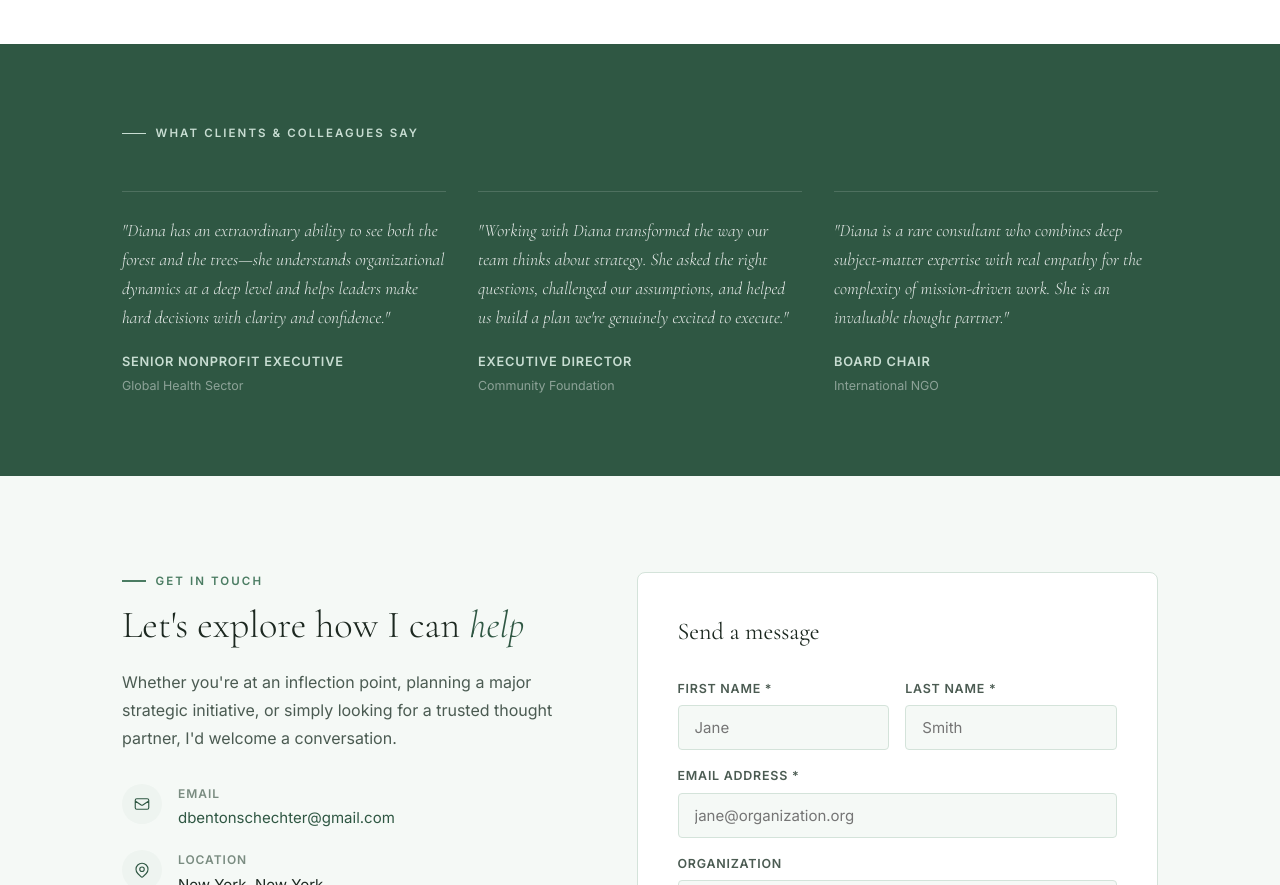
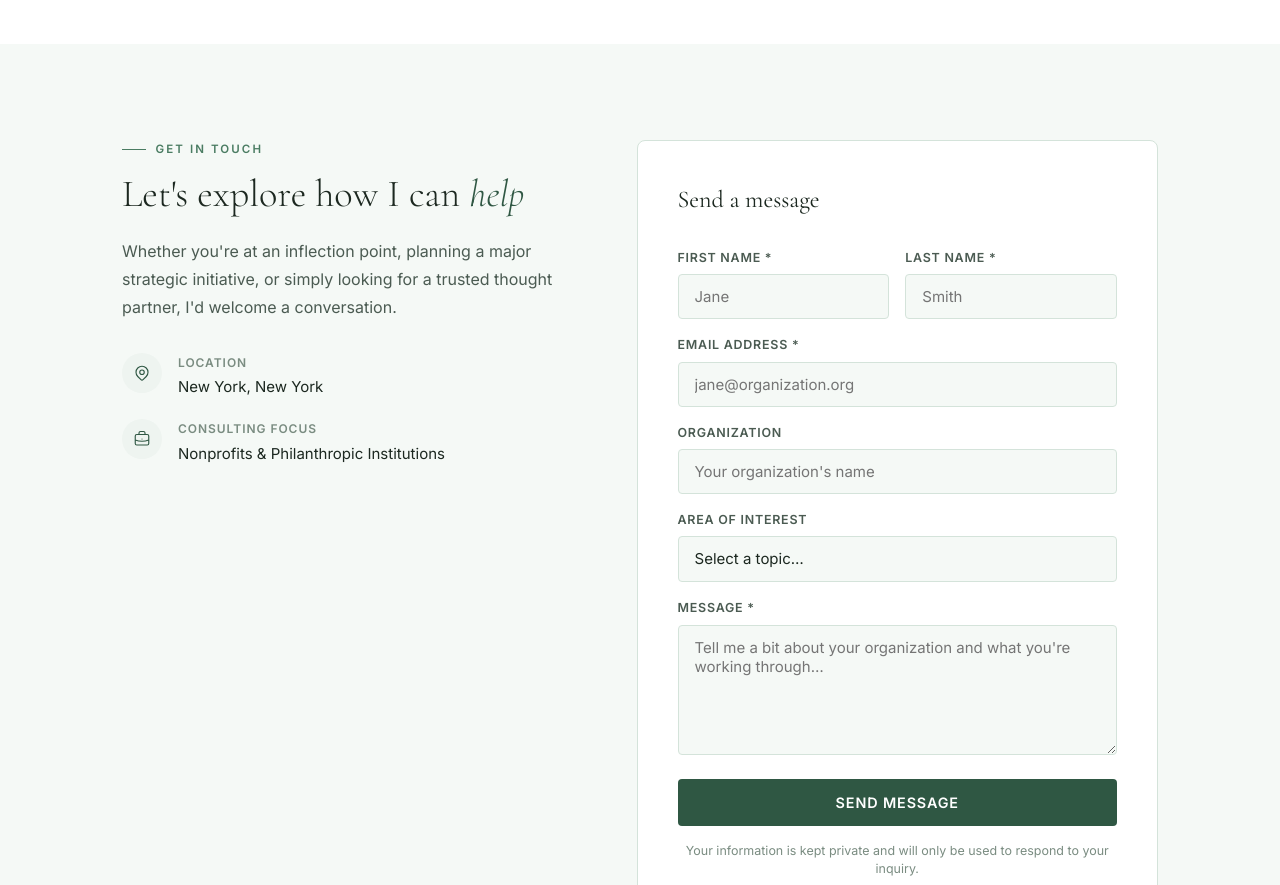
Before and after one commit to schechtj/dbs-advisory, a plain HTML site: page index.html in a window 1280 px wide. Shown: the part 3840-4725 px from the top of the page. Drawn offline with nearby package versions, Linux system fonts and the light colour scheme.

Commit message:
Remove testimonials, update Diana's quote, remove gmail address

```diff
--- a/index.html
+++ b/index.html
@@ -1048,7 +1048,7 @@
       </div>
       <div class="approach-quote">
         <blockquote>
-          The most important work happens not in the boardroom, but in building the organizational conditions that allow great missions to flourish.
+          Strategy without the organizational capacity to execute it is just a document. The real work is building the systems, culture, and leadership that turn vision into results.
         </blockquote>
         <p class="quote-attr">Diana Benton Schechter &mdash; DBS Advisory LLC</p>
       </div>
@@ -1114,34 +1114,6 @@
 </section>
 
 <!-- ═══════════════ TESTIMONIALS ═══════════════ -->
-<section id="testimonials">
-  <div class="testimonials-inner">
-    <p class="testimonials-label">What Clients &amp; Colleagues Say</p>
-    <div class="testimonials-grid">
-      <div class="testimonial">
-        <p class="testimonial-text">
-          "Diana has an extraordinary ability to see both the forest and the trees—she understands organizational dynamics at a deep level and helps leaders make hard decisions with clarity and confidence."
-        </p>
-        <p class="testimonial-author">Senior Nonprofit Executive</p>
-        <p class="testimonial-role">Global Health Sector</p>
-      </div>
-      <div class="testimonial">
-        <p class="testimonial-text">
-          "Working with Diana transformed the way our team thinks about strategy. She asked the right questions, challenged our assumptions, and helped us build a plan we're genuinely excited to execute."
-        </p>
-        <p class="testimonial-author">Executive Director</p>
-        <p class="testimonial-role">Community Foundation</p>
-      </div>
-      <div class="testimonial">
-        <p class="testimonial-text">
-          "Diana is a rare consultant who combines deep subject-matter expertise with real empathy for the complexity of mission-driven work. She is an invaluable thought partner."
-        </p>
-        <p class="testimonial-author">Board Chair</p>
-        <p class="testimonial-role">International NGO</p>
-      </div>
-    </div>
-  </div>
-</section>
 
 <!-- ═══════════════ CONTACT ═══════════════ -->
 <section id="contact">
@@ -1154,17 +1126,7 @@
           Whether you're at an inflection point, planning a major strategic initiative, or simply looking for a trusted thought partner, I'd welcome a conversation.
         </p>
 
-        <div class="contact-detail">
-          <div class="contact-detail-icon">
-            <svg viewBox="0 0 24 24"><path d="M3 8l7.89 5.26a2 2 0 002.22 0L21 8M5 19h14a2 2 0 002-2V7a2 2 0 00-2-2H5a2 2 0 00-2 2v10a2 2 0 002 2z"/></svg>
-          </div>
-          <div>
-            <p class="contact-detail-label">Email</p>
-            <p class="contact-detail-value"><a href="mailto:dbentonschechter@gmail.com">dbentonschechter@gmail.com</a></p>
-          </div>
-        </div>
-
-        <div class="contact-detail">
+<div class="contact-detail">
           <div class="contact-detail-icon">
             <svg viewBox="0 0 24 24"><path d="M17.657 16.657L13.414 20.9a1.998 1.998 0 01-2.827 0l-4.244-4.243a8 8 0 1111.314 0z"/><path d="M15 11a3 3 0 11-6 0 3 3 0 016 0z"/></svg>
           </div>
@@ -1228,7 +1190,7 @@
             Thank you for reaching out. Diana will be in touch shortly.
           </div>
           <div class="form-msg error" id="formError">
-            Something went wrong. Please email directly at dbentonschechter@gmail.com.
+            Something went wrong. Please try again later.
           </div>
         </form>
         <p class="form-notice">Your information is kept private and will only be used to respond to your inquiry.</p>
@@ -1245,7 +1207,6 @@
       <li><a href="#services">Services</a></li>
       <li><a href="#about">About</a></li>
       <li><a href="#contact">Contact</a></li>
-      <li><a href="mailto:dbentonschechter@gmail.com">Email</a></li>
     </ul>
     <p>&copy; 2025 DBS Advisory LLC. All rights reserved.</p>
   </div>
```
